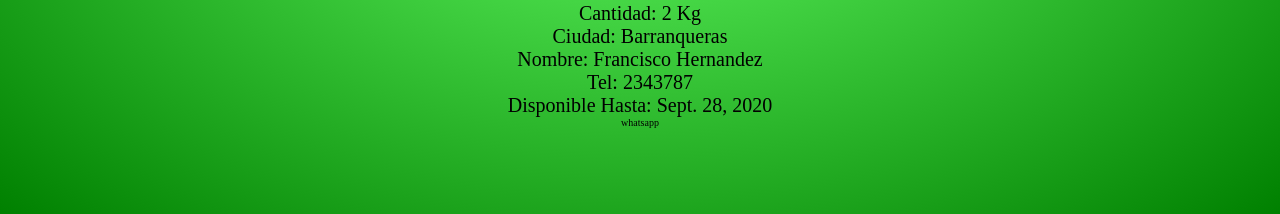
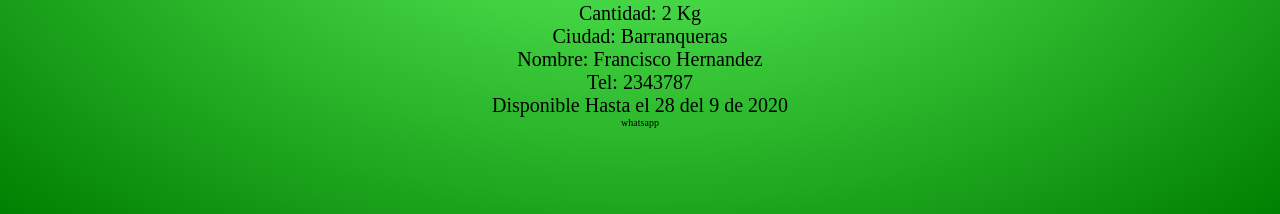
Before and after one commit to ivancubilla/Info2020, a Django app: page /publicaciones/2/ in a window 1280 px wide. Shown: the part 599-813 px from the top of the page. Run offline with Django 3.2, Linux system fonts and the light colour scheme; data comes from the database, SQL or seed files in the repository.

Commit message:
label y fechas por separado

```diff
--- a/proyecto/principal/forms.py
+++ b/proyecto/principal/forms.py
@@ -6,6 +6,8 @@ class DateInput(forms.DateInput):
 	input_type = 'date'
 
 class PublicacionForm(forms.ModelForm):
+	fecha_fin = forms.DateField(label='Disponible Hasta')
+	peso_aprox = forms.IntegerField(label='Peso Aproximado')
 	class Meta:
 		model = Publicacion
 		fields = '__all__'
--- a/proyecto/templates/publicaciones.html
+++ b/proyecto/templates/publicaciones.html
@@ -17,7 +17,7 @@
                 <p>Ciudad: {{ p.ciudad }}</p>
                 <p>Nombre: {{ p.nombre }} {{ p.apellido }}</p>
                 <p>Tel: {{ p.telefono }}</p>
-                <p>Disponible Hasta: {{ p.fecha_fin }}</p>
+                <p>Disponible Hasta el {{ p.fecha_fin.day }} del {{ p.fecha_fin.month }} de {{ p.fecha_fin.year }}</p>
                 <a href="https://api.whatsapp.com/send?phone={{ p.telefono }}&text=Hola,%20me%20interesa%20tu%20publicacion" target="_blank">whatsapp</a>
             </div>
         </div>
```
